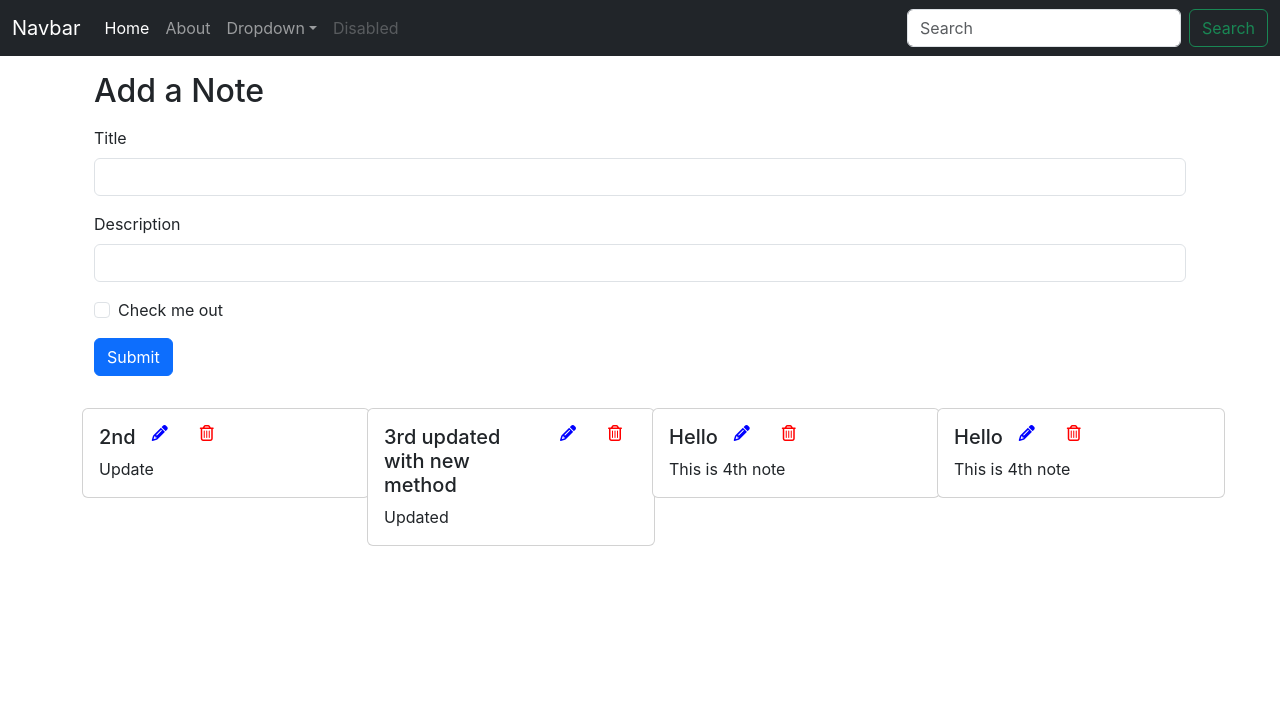
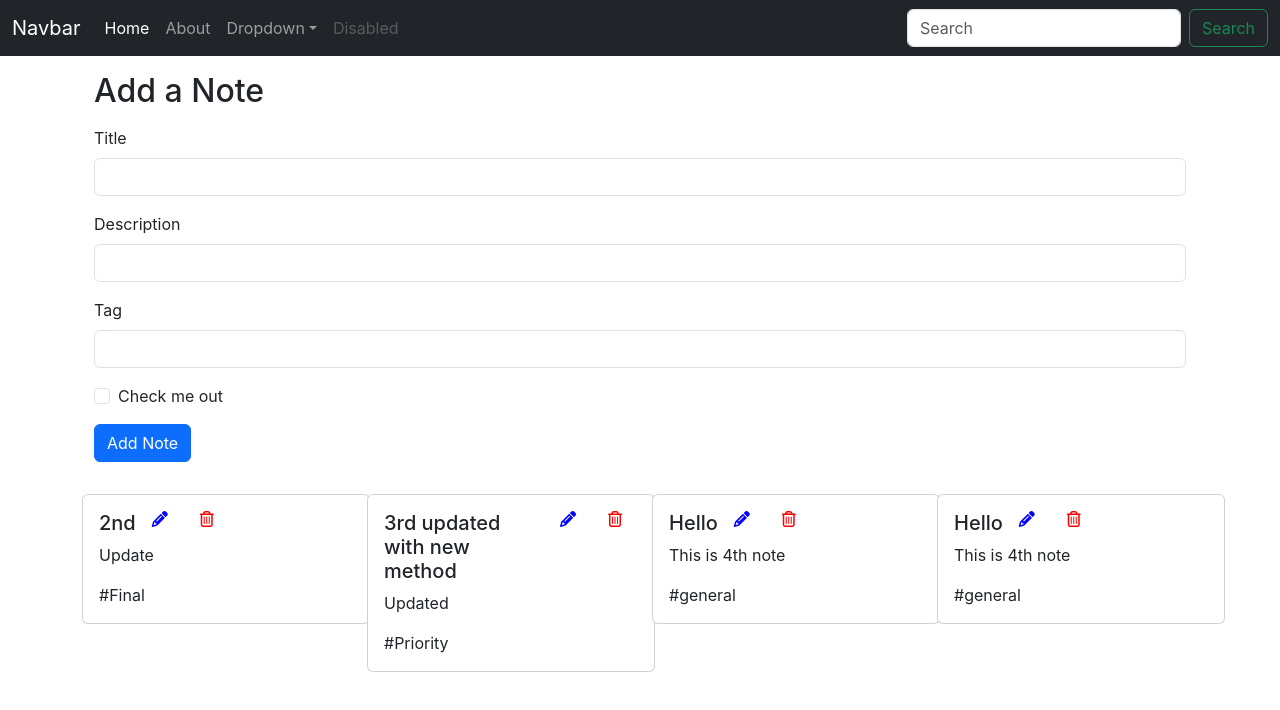
Before and after one commit to aryangupta0001/notescloud, a React (Create React App) app: page / in a window 1280 px wide. Shown: the top 710 px of the page. Built offline with nearby package versions, Linux system fonts and the light colour scheme.

Commit message:
refactored note adding

```diff
--- a/src/components/AddNote.js
+++ b/src/components/AddNote.js
@@ -6,15 +6,15 @@ const AddNote = () => {
     const context = useContext(noteContext);
     const { addNote } = context;
 
-    const [note, setNote] = useState({ title: "", description: "", tag: "" });
+    const [note, setNote] = useState({ title: "", description: "", tag: "primary" });
 
     const onChange = (e) => {
         setNote({...note, [e.target.name] : e.target.value})
     }
 
-    const handleClick = (e) => {
+    const handleAdd = (e) => {
         e.preventDefault();
-        addNote(note);
+        addNote(note.title, note.description, note.tag);
     }
 
     return (
@@ -30,11 +30,15 @@ const AddNote = () => {
                         <label htmlFor="desc" className="form-label">Description</label>
                         <input type="text" className="form-control" id="descripiton" name='description' onChange={onChange} />
                     </div>
+                    <div className="mb-3">
+                        <label htmlFor="tag" className="form-label">Tag</label>
+                        <input type="text" className="form-control" id="tag" name='tag' onChange={onChange} />
+                    </div>
                     <div className="mb-3 form-check">
                         <input type="checkbox" className="form-check-input" id="exampleCheck1" />
                         <label className="form-check-label" htmlFor="exampleCheck1">Check me out</label>
                     </div>
-                    <button type="submit" className="btn btn-primary" onClick={handleClick}>Submit</button>
+                    <button type="submit" className="btn btn-primary" onClick={handleAdd}>Add Note</button>
                 </form>
             </div>
         </div>
--- a/src/components/NoteItem.js
+++ b/src/components/NoteItem.js
@@ -1,6 +1,10 @@
 import React from 'react'
 
 const NoteItem = (props) => {
+
+    const handleDelete = (e) => {
+
+    }
     const { note } = props;
     return (
         <div className='col-md-3'>
@@ -10,10 +14,11 @@ const NoteItem = (props) => {
                     <div className='d-flex'>
                         <h5 className="card-title">{note.title}</h5>
                         <i className="fa-sharp fa-solid fa-pencil mx-3" style={{ "color": "#0000ff" }}></i>
-                        <i className="fa-sharp fa-regular fa-trash-can mx-3" style={{"color": "#ff0000"}}></i>
+                        <i className="fa-sharp fa-regular fa-trash-can mx-3" style={{"color": "#ff0000"}} onClick={handleDelete}></i>
                     </div>
 
                     <p className="card-text">{note.description}</p>
+                    <p className="card-text">#{note.tags}</p>
                 </div>
             </div>
         </div>
--- a/src/context/notes/NoteState.js
+++ b/src/context/notes/NoteState.js
@@ -50,9 +50,9 @@ const NoteState = (props) => {
     const addNote = (title, description, tag) => {
         const note = {
             "_id": "64c3dcf078268980b0d6b39",
-            "title": "Hello",
-            "description": "This is 4th note [ADDDED]",
-            "tags": "general",
+            "title": title,
+            "description": description,
+            "tags": tag,
             "user": "64b8efba14ec83cb47226c21",
             "date": "2023-07-28T15:21:20.673Z",
             "__v": 0
```
